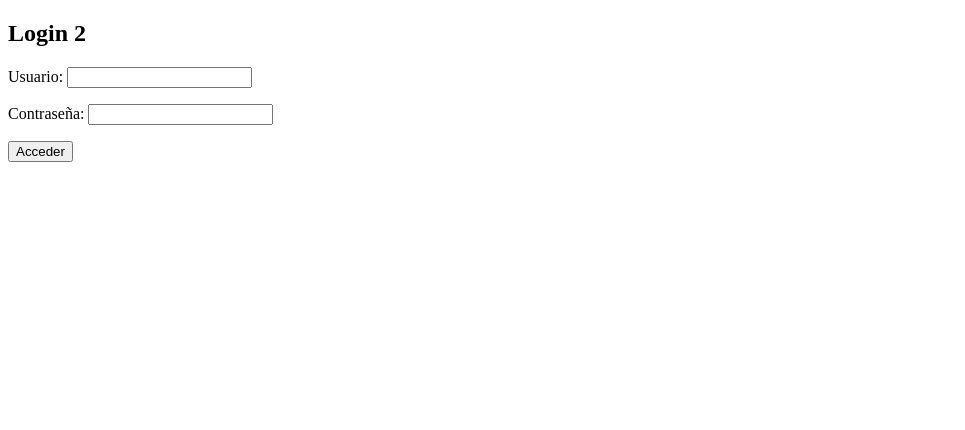
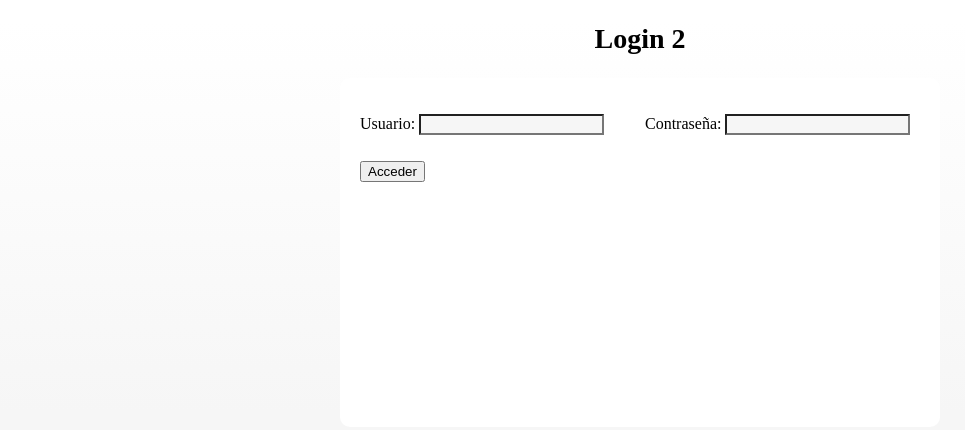
Before and after one commit to alojoarboleda2003/adso_t, a plain HTML site: page Html/login2.html in a window 1280 px wide. Shown: the whole page, without its empty margins (0-965 px from the left). Drawn offline with Linux system fonts and the light colour scheme.

Commit message:
modificando login2

```diff
--- a/Html/login2.html
+++ b/Html/login2.html
@@ -1,27 +1,40 @@
 <!DOCTYPE html>
 <html lang="en">
+
 <head>
     <meta charset="UTF-8">
     <meta name="viewport" content="width=device-width, initial-scale=1.0">
     <title>Login2</title>
+    <link rel="preload" href="CSS/style.css" as="style">
+    <link rel="stylesheet" href="CSS/style.css" type="text/css">
 </head>
+
 <body>
     <h2>Login 2</h2>
-    <form name="form" action="index.html">
-        <p>Usuario: <input type="text" name="login"> </p>
-        <p>Contraseña: <input type="password" name="password"> </p>
-        <input onclick="go()" type="button" value="Acceder">
+    <form class="formulario" name="form" action="index.html">
+        <div class="contenedor-campos">
+            <div class="campo">
+                <p>Usuario: <input type="text" name="login"> </p>
+            </div>
+            <div class="campo">
+                <p>Contraseña: <input type="password" name="password"> </p>
+            </div>
+            <div class="Campo">
+                <input onclick="go()" type="button" value="Acceder">
+            </div>
+        </div>
     </form>
 
     <script>
-        function go(){
-            if(document.form.password.value == 'arboleda' && document.form.login.value == 'alonso'){
+        function go() {
+            if (document.form.password.value == 'arboleda' && document.form.login.value == 'alonso') {
                 document.form.submit();
             }
-            else{
+            else {
                 alert("por favor ingrese usuario y contraseña validos")
             }
         }
     </script>
 </body>
+
 </html>
```
Also changed, not shown: Html/index.html (+1 -0 lines).
